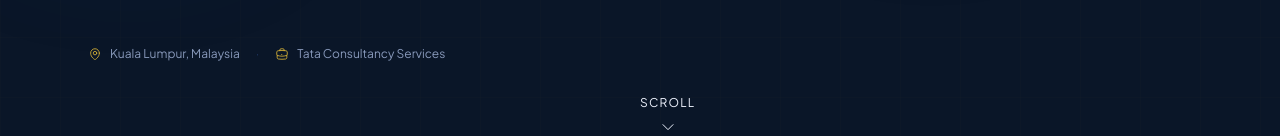
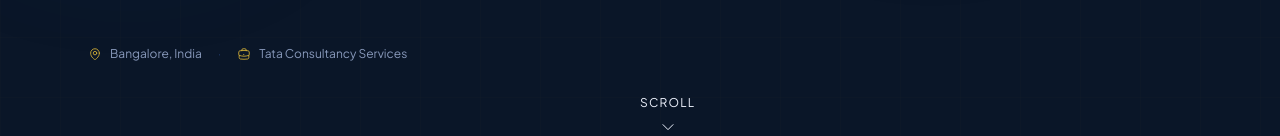
Before and after one commit to techbridgebytasleem/Tasleem_Brand_Website, a Next.js app: page / in a window 1280 px wide. Shown: the part 623-759 px from the top of the page. Built offline with nearby package versions, Linux system fonts and the light colour scheme; no server answers.

Commit message:
Update location from Kuala Lumpur to Bangalore

```diff
--- a/src/app/components/HeroSection.tsx
+++ b/src/app/components/HeroSection.tsx
@@ -182,7 +182,7 @@ export default function HeroSection() {
         {/* Location bar */}
         <div className="mt-12 flex items-center gap-2 text-xs text-muted-foreground animate-fade-up delay-600">
           <Icon name="MapPinIcon" size={14} className="text-gold" />
-          <span>Kuala Lumpur, Malaysia</span>
+          <span>Bangalore, India</span>
           <span className="mx-2 text-border">·</span>
           <Icon name="BriefcaseIcon" size={14} className="text-gold" />
           <span>Tata Consultancy Services</span>
```
